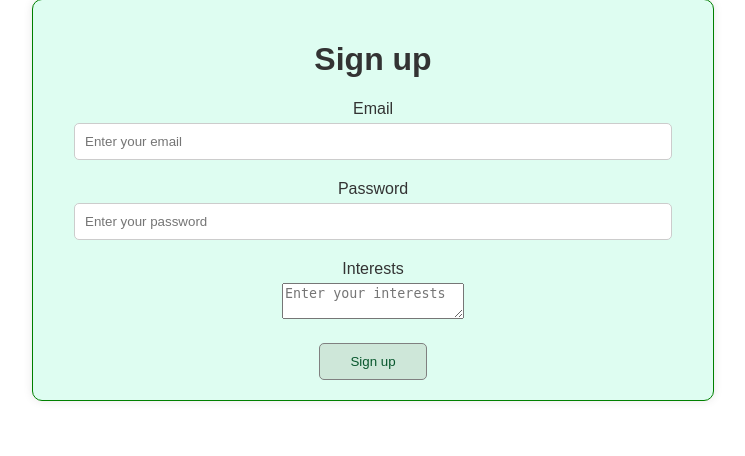
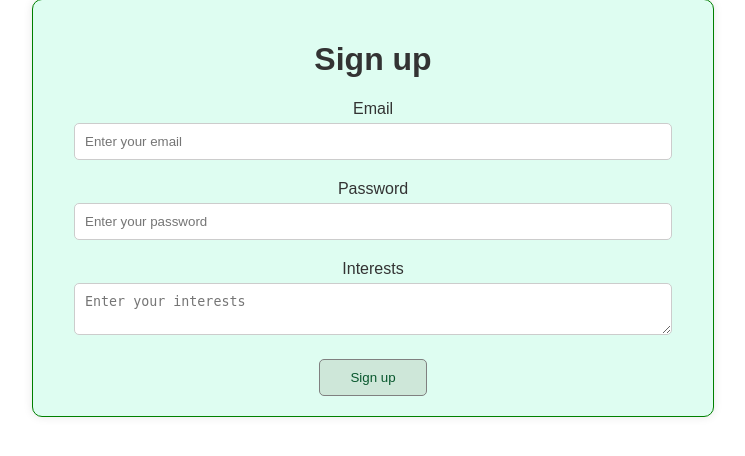
Before and after one commit to tuechki/reccommendation-system, a PHP site: page /user-registration.html in a window 1280 px wide. Shown: the part 51-507 px from the top of the page, without its empty margins (267-1012 px from the left). Run offline with PHP 8.4, Linux system fonts and the light colour scheme.

Commit message:
Add textarea to already existing style.

```diff
--- a/styles/login-form.css
+++ b/styles/login-form.css
@@ -30,7 +30,8 @@ label {
 }
 
 input,
-select {
+select,
+textarea{
   width: 90%;
   padding: 10px;
   border: 1px solid #ccc;
```
